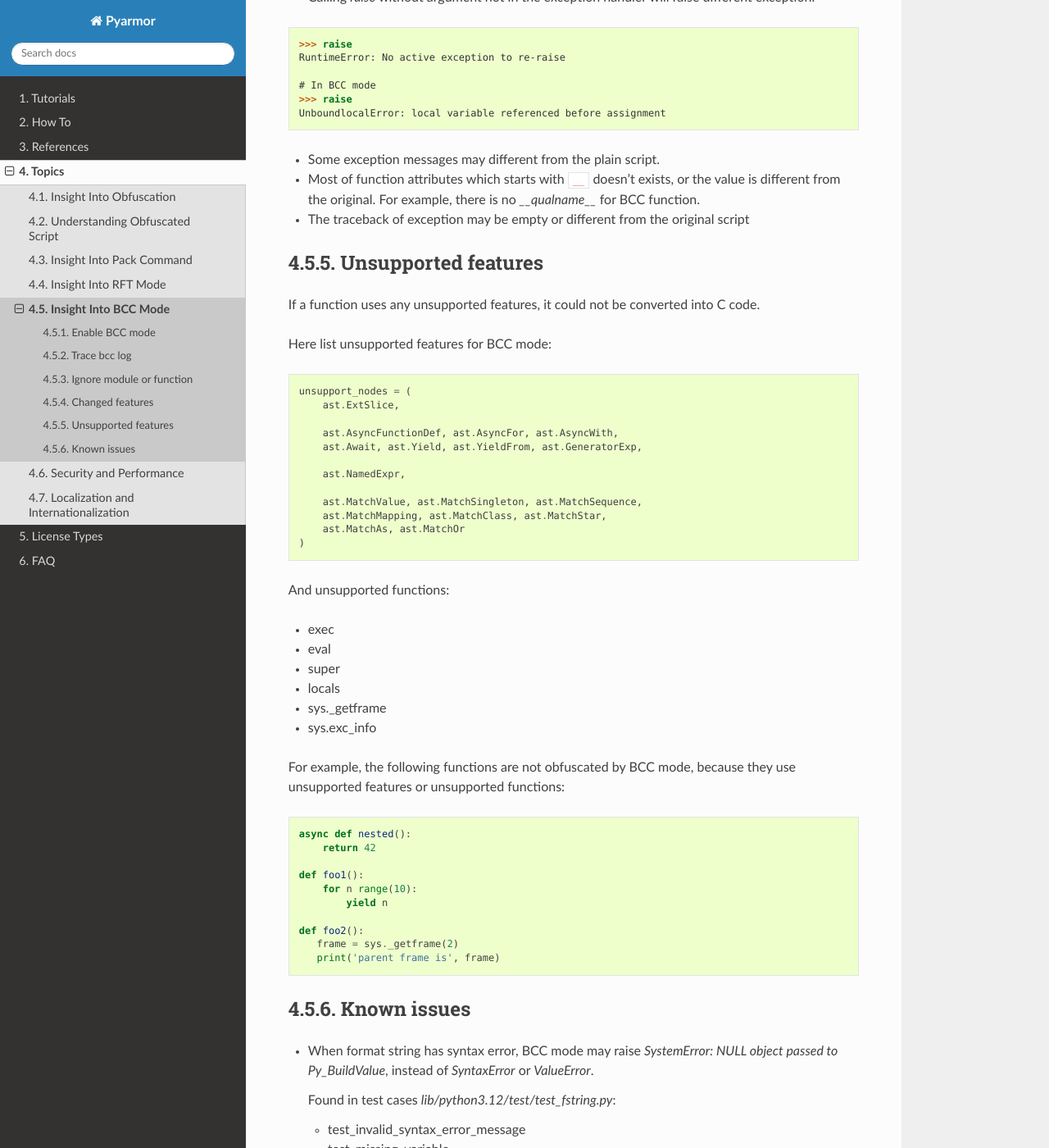
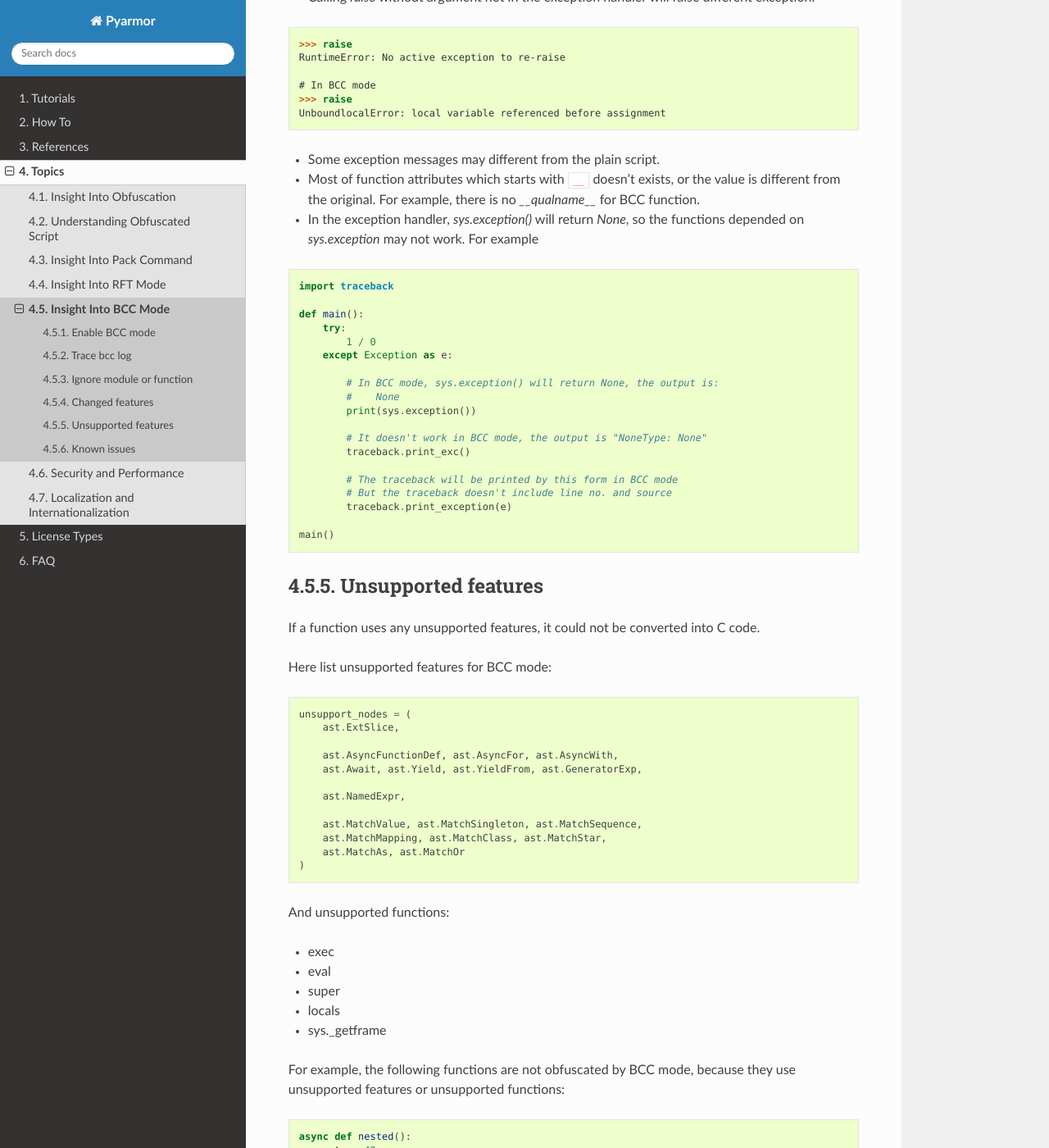
Before and after one commit to dashingsoft/pyarmor, a Sphinx documentation site: the page built from docs/topic/bccmode.rst, in a window 1280 px wide and 1400 px high, scrolled down 4083 px. Shown: the whole window at 82% size. Built offline with Sphinx 7.4.7 and the Read the Docs theme 3.1.0, drawn with Linux system fonts in a browser that asks for light colours.

Commit message:
Doc sys.exception is None in exception handler for BCC mode

```diff
--- a/docs/topic/bccmode.rst
+++ b/docs/topic/bccmode.rst
@@ -187,7 +187,29 @@ Here are some changed features in the BCC mode:
 
 * Most of function attributes which starts with ``__`` doesn't exists, or the value is different from the original. For example, there is no `__qualname__` for BCC function.
 
-* The traceback of exception may be empty or different from the original script
+* In the exception handler, `sys.exception()` will return `None`, so the functions depended on `sys.exception` may not work. For example
+
+.. code-block:: python
+
+    import traceback
+
+    def main():
+        try:
+            1 / 0
+        except Exception as e:
+
+            # In BCC mode, sys.exception() will return None, the output is:
+            #    None
+            print(sys.exception())
+
+            # It doesn't work in BCC mode, the output is "NoneType: None"
+            traceback.print_exc()
+
+            # The traceback will be printed by this form in BCC mode
+            # But the traceback doesn't include line no. and source
+            traceback.print_exception(e)
+
+    main()
 
 Unsupported features
 ====================
@@ -218,7 +240,6 @@ And unsupported functions:
 * super
 * locals
 * sys._getframe
-* sys.exc_info
 
 For example, the following functions are not obfuscated by BCC mode, because they use unsupported features or unsupported functions:
 
```
